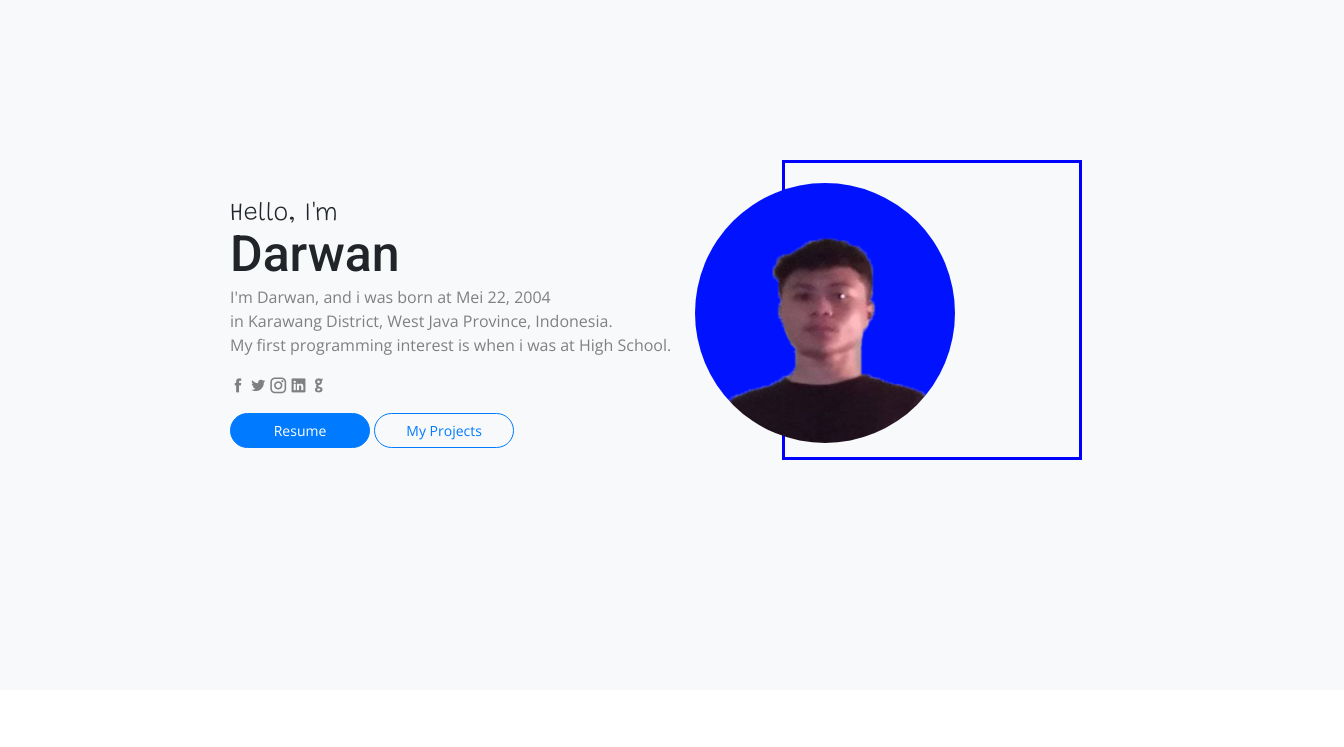
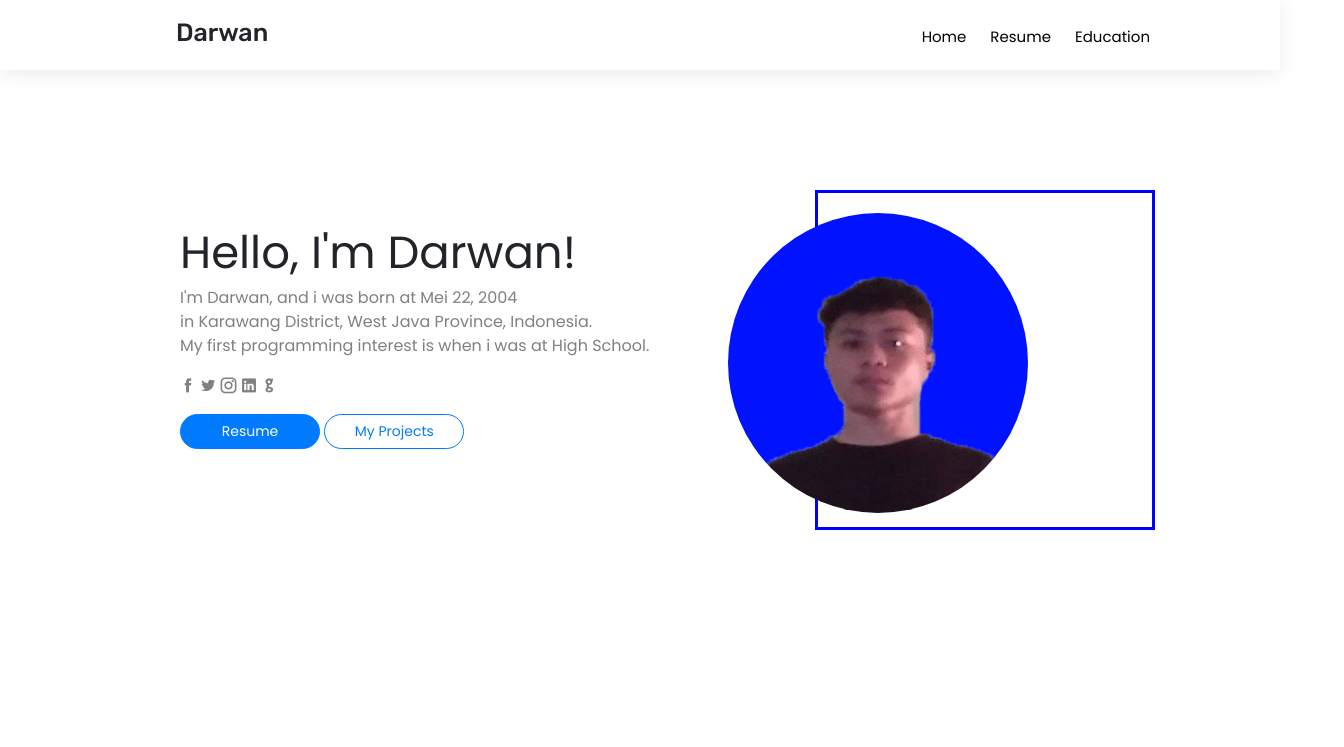
Before and after one commit to Darwanvn/portofolio.io, a plain HTML site: page index.html in a window 1280 px wide. Shown: the top 747 px of the page, 1344 px wide, since content can reach past the window. Drawn offline with nearby package versions, Linux system fonts and the light colour scheme; a web font is replaced by a local one.

Commit message:
Add files via upload

```diff
--- a/assets/css/index.css
+++ b/assets/css/index.css
@@ -5,35 +5,53 @@ body {
 .right {
 	float: right;
 }
+
 /* === Navbar === */
 .navbar {
-	height: 60px;
+	height: 70px;
+	background-color: white;
+	box-shadow: 0 4px 18px rgba(0, 0, 0, 0.08);
+}
+
+.navbar h3 {
+	font-family: 'Rubik', sans-serif;
+	font-size: 25px;
+	padding: 10px 160px;
+}
+
+.navbar a {
+	font-family: 'Poppins', sans-serif;
+	font-size: 15px;
+	float: left;
+	margin: 0 24px 0 0;
+	text-decoration: none;
+	color: black;
+}
+
+.navbar .navs {
+	padding: 0px 90px 0 0;
 }
 
 /*======= Biodata ======= */
-.data {
-	width: 105%;
-	height: 690px;
-	background-color: #f8f9fa!important;
-}
+
 .biodata {
-	padding: 200px 0 0 90px;
+	padding: 240px 0 0 40px;
 	margin: 0 40px 0 140px;
 }
 
 .biodata p {
-	font-family: 'Open Sans', sans-serif;
+	font-family: 'Poppins', sans-serif;
 	color: #808080;
 }
 
 .biodata .job {
-	margin-top: -7px;
+	margin-top: -2px;
 }
 
 .biodata h1 {
-	font-family: 'Roboto', sans-serif;
+	font-family: 'Poppins', sans-serif;
 	margin-top: -14px;
-	font-size: 50px;
+	font-size: 45px;
 }
 
 .biodata h5 {
@@ -46,17 +64,18 @@ body {
 }
 
 .biodata .kotak {
-	width: 300px;
-	height: 300px;
+	width: 340px;
+	height: 340px;
 	border-style: solid;
 	border-color: blue;
 	border-width: 3px;
-	margin-top: -40px;
+	margin-top: -50px;
+	margin-left: 90px;
 }
 
 .biodata .kotak img {
 	border-radius: 50%;
-	width: 260px;
+	width: 300px;
 }
 
 .biodata .kotak .profile {
@@ -67,7 +86,7 @@ body {
 /* === About Me === */
 /* Work */
 .work {
-	margin: 100px 0 0 120px;
+	margin: 220px 0 0 120px;
 }
 
 .work h3{
--- a/index.html
+++ b/index.html
@@ -11,7 +11,9 @@
     <link rel="stylesheet" href="assets/css/index.css">
 
     <!-- Google Font -->
-    <link href="https://fonts.googleapis.com/css2?family=Grandstander:wght@200&family=Lato&family=Long+Cang&family=Open+Sans&family=Roboto:wght@500&display=swap" rel="stylesheet">
+    <link href="https://fonts.googleapis.com/css2?family=Poppins&display=swap" rel="stylesheet">
+    <link href="https://fonts.googleapis.com/css2?family=Rubik:wght@500&display=swap" rel="stylesheet">
+
     <!-- Icofont -->
     <link rel="stylesheet" href="assets/icofont/icofont.min.css">
 
@@ -20,18 +22,21 @@
   <body>
 
     <!-- == Header == -->
-    <nav class="navbar fixed-top navbar-light bg-light">
-
+    <nav class="navbar fixed-top">
+           <h3>Darwan</h3>
+           <div class="navs">
+             <a href=""> Home </a>
+             <a href="#resume"> Resume </a>
+             <a href="#education"> Education </a>
+           </div>
     </nav>
     <!-- == End Header == -->
 
     <!-- == Biodata == -->
-    <div class="data">
     <div class="biodata">
       <div class="row">
         <div class="col-sm-6">
-          <h5>Hello, I'm</h5>
-          <h1>Darwan</h1>
+          <h1>Hello, I'm Darwan!</h1>
           <p class="job">I'm Darwan, and i was born at Mei 22, 2004 <br> in Karawang District, West Java Province, Indonesia. <br> My first programming interest is when i was at High School.</p>
           <p>
             <i class="icofont-facebook"></i>
@@ -52,7 +57,6 @@
           </div>
         </div>
       </div>
-    </div>
     </div>
     <!-- == End Biodata == -->
 
```
